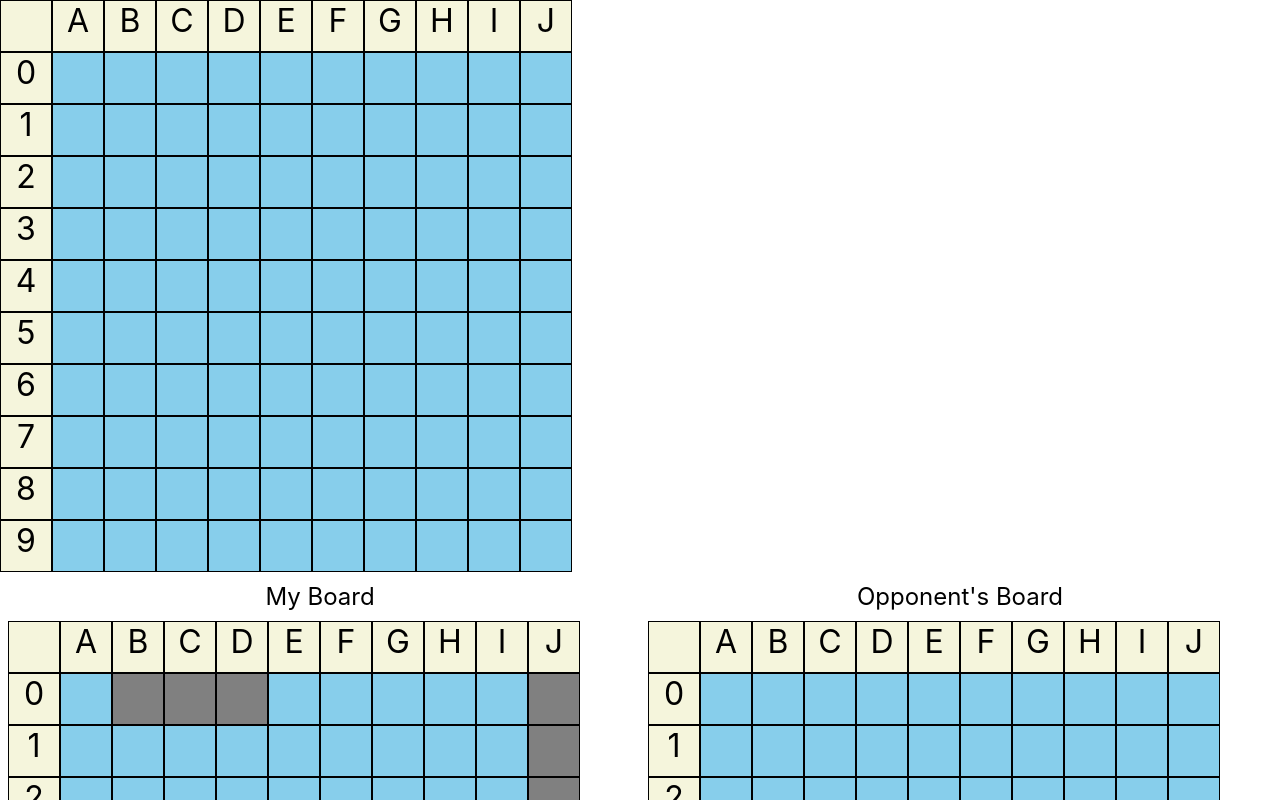
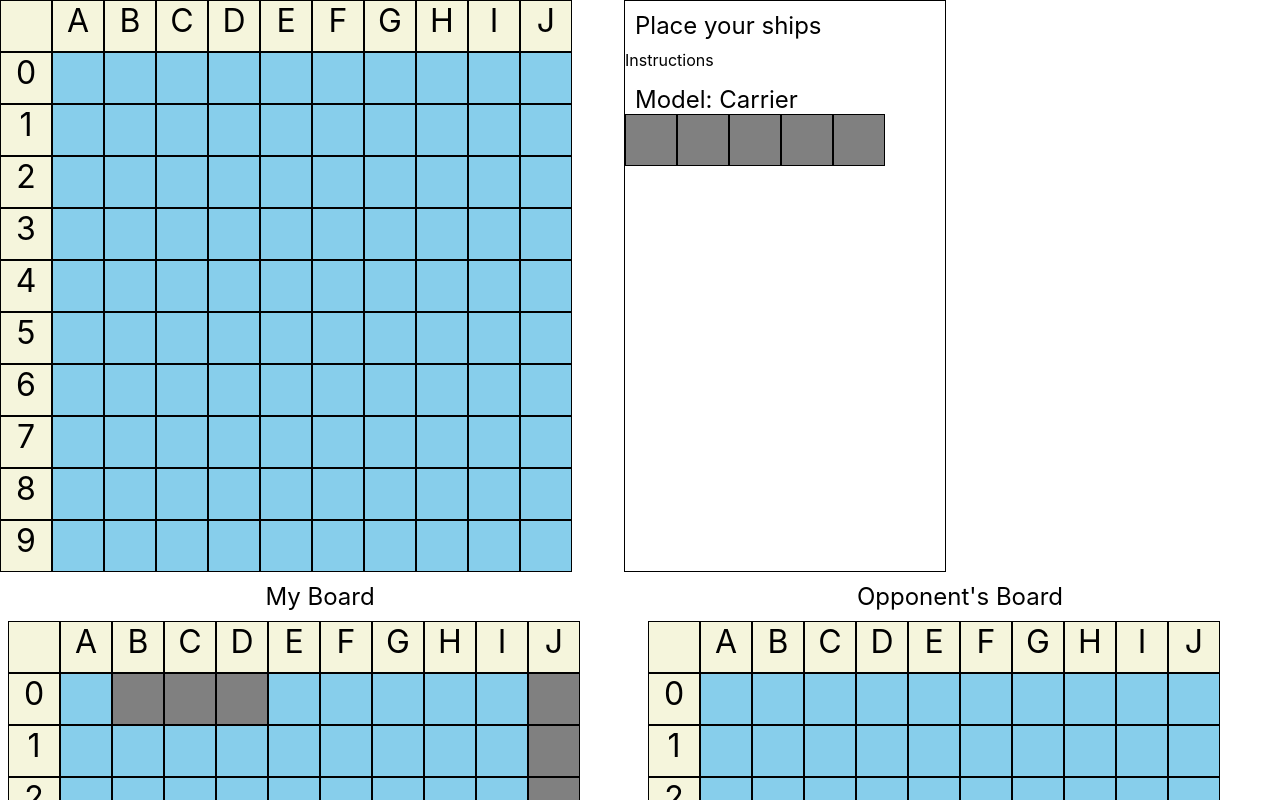
Before and after one commit to diballesteros/battleship, a React (Create React App) app: page / in a window 1280 px wide. Shown: the top 800 px of the page. Built offline with nearby package versions, Linux system fonts and the light colour scheme.

Commit message:
Drag and drop functionality for creating ships, test corrections

```diff
--- a/src/components/gameboard/Gameboard.js
+++ b/src/components/gameboard/Gameboard.js
@@ -27,7 +27,7 @@ const showShip = (type, isHit) => {
 const letterRow = [' ', 'A', 'B', 'C', 'D', 'E', 'F', 'G', 'H', 'I', 'J'];
 const numberColumn = ['0', '1', '2', '3', '4', '5', '6', '7', '8', '9'];
 
-const Gameboard = ({ ships, myBoard, computerTurn, resolveComputerTurn, computerMove, computerCallback, receivePlayerAttack, resolveBoardClick }) => {
+const Gameboard = ({ ships, myBoard, computerTurn, resolveComputerTurn, computerMove, computerCallback, receivePlayerAttack, resolveBoardDrop }) => {
   const [board, setBoard] = useState(createInitialBoard());
 
   useEffect(() => {
@@ -92,7 +92,7 @@ const Gameboard = ({ ships, myBoard, computerTurn, resolveComputerTurn, computer
               type={square.type}
               hit={square.hit}
               myBoard={myBoard}
-              resolveSquareClick={resolveBoardClick ? () => resolveBoardClick(i) : null}>
+              resolveBoardDrop={resolveBoardDrop ? () => resolveBoardDrop(i) : null}>
             </Square>)
             : board.map((square, i) =>
               <Square
--- a/src/components/gameboard/square/Square.js
+++ b/src/components/gameboard/square/Square.js
@@ -1,14 +1,30 @@
 import React from 'react';
 import './Square.css';
+
+const onDragOver = (event) => {
+    event.preventDefault();
+}
 
 const Square = (props) => {
     switch (props.type) {
         case 'ship':
-            return <div onClick={props.resolveSquareClick} className={`square ship-square ${props.myBoard ? 'my_square' : ''}`}>{props.hit ? 'X' : ''}</div>
+            return <div
+                    onClick={props.resolveSquareClick}
+                    className={`square ship-square ${props.myBoard ? 'my_square' : ''}`}
+                    onDrop={props.resolveBoardDrop}
+                    onDragOver={event => onDragOver(event)}>
+                        {props.hit ? 'X' : ''}
+                    </div>
         case 'grid':
             return <div className='square grid-square'>{props.text}</div>
         default:
-            return <div onClick={props.resolveSquareClick} className={`square ocean-square ${props.myBoard ? 'my_square' : ''}`}>{props.hit ? 'X' : ''}</div>
+            return <div
+                    onClick={props.resolveSquareClick}
+                    className={`square ocean-square ${props.myBoard ? 'my_square' : ''}`}
+                    onDrop={props.resolveBoardDrop}
+                    onDragOver={event => onDragOver(event)}>
+                        {props.hit ? 'X' : ''}
+                    </div>
     }
 }
 
--- a/src/components/shipfactory/ShipFactory.css
+++ b/src/components/shipfactory/ShipFactory.css
@@ -0,0 +1,23 @@
+.ship_factory {
+    display: flex;
+    flex-flow: row nowrap;
+}
+
+.ship_store {
+    display: flex;
+    flex-flow: column nowrap;
+    height: 570px;
+    width: 320px;
+    border: 1px solid black;
+}
+
+.ship_store_title {
+    display: flex;
+    flex-flow: column nowrap;
+    margin-bottom: 15px;
+}
+
+.ship_store_ship {
+    display: flex;
+    flex-flow: row nowrap;
+}
--- a/src/components/shipfactory/ShipFactory.js
+++ b/src/components/shipfactory/ShipFactory.js
@@ -1,5 +1,6 @@
 import React, { Component } from 'react';
 import Gameboard from '../gameboard/Gameboard';
+import Square from '../gameboard/square/Square';
 
 import './ShipFactory.css';
 
@@ -30,10 +31,11 @@ class ShipFactory extends Component {
     constructor(props) {
         super(props);
         this.state = {
-            isHorizontal: false,
+            isHorizontal: true,
             currentModel: 0,
             currentShips: [],
-            occupiedSquares: []
+            occupiedSquares: [],
+            isShipBuilt: false
         }
     };
 
@@ -91,10 +93,33 @@ class ShipFactory extends Component {
         });
     };
 
+    onDrag = (event) => {
+        event.preventDefault();
+    }
+
     render() {
         return (
-            <div>
-                <Gameboard ships={this.state.currentShips} myBoard={true} resolveBoardClick={(i) => this.canPlaceShip(i)} />
+            <div className='ship_factory'>
+                <Gameboard ships={this.state.currentShips} myBoard={true} resolveBoardDrop={(i) => this.canPlaceShip(i)} />
+                <div className='ship_store'>
+                    <div className='ship_store_title'>
+                        <label>Place your ships</label>
+                        <span>Instructions</span>
+                    </div>
+                    <div className='ship_store_ship_container'>
+                        {
+                            this.state.isShipBuilt ? <button>Start Game</button> :
+                                <div>
+                                    <label>Model: {shipStore[this.state.currentModel].model}</label>
+                                    <div className='ship_store_ship' draggable onDrag={(event) => this.onDrag(event)}>
+                                        {
+                                            [...Array(shipStore[this.state.currentModel].size)].map((e, i) => <Square key={i} type={'ship'} myBoard={true} />)
+                                        }
+                                    </div>
+                                </div>
+                        }
+                    </div>
+                </div>
             </div>
         );
     };
```
Also changed, not shown: 1 other file (tests, documents, lock files or other folders).
